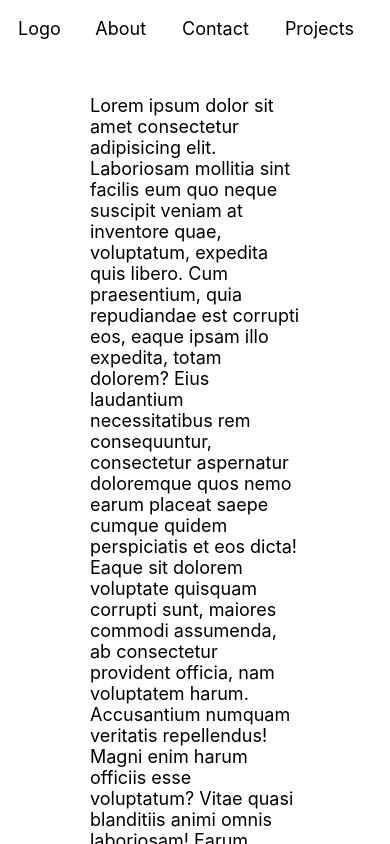
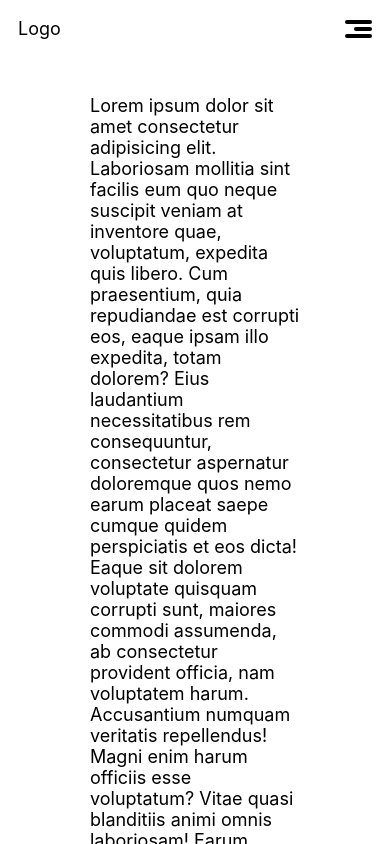
Before and after one commit to DYSLEVIUM/DYSLEVIUM, a Next.js app: page / in a window 390 px wide. Shown: the top 844 px of the page. Built offline with nearby package versions, Linux system fonts and the light colour scheme.

Commit message:
made sidebar responsive

```diff
--- a/components/Navbar/Navbar.module.scss
+++ b/components/Navbar/Navbar.module.scss
@@ -1,28 +1,155 @@
+@import '../../styles/variables';
+
 .navContainer {
   position: fixed;
 
   display: flex;
   flex-direction: row;
   justify-content: space-between;
+  align-items: center;
 
   padding: 1rem;
 
   width: 100%;
 
-  backdrop-filter: blur(15px);
+  .hamburgerMenuContainer {
+    position: fixed;
+    right: 1rem;
+    display: flex;
+    justify-content: flex-start;
+    transform: rotate(180deg);
+    align-items: center;
+    z-index: 1;
+
+    width: 1.5rem;
+    height: 1rem;
+
+    cursor: pointer;
+
+    .hamburgerMenu {
+      display: none;
+
+      @media (max-width: $mobileSize) {
+        display: block;
+        width: 65%;
+        height: 20%;
+
+        background-color: black;
+        border-radius: 1000px;
+
+        &::before,
+        &::after {
+          content: '';
+          position: absolute;
+          width: 100%;
+          height: 20%;
+
+          background-color: black;
+          border-radius: 1000px;
+        }
+
+        &::before {
+          bottom: 0;
+        }
+
+        &::after {
+          top: 0;
+        }
+      }
+    }
+
+    .close {
+      display: none;
+
+      @media (max-width: $mobileSize) {
+        display: block;
+        width: 65%;
+        height: 20%;
+        background-color: transparent;
+
+        border-radius: 1000px;
+
+        &::before,
+        &::after {
+          content: '';
+          position: absolute;
+          width: 100%;
+          height: 20%;
+
+          background-color: black;
+          border-radius: 1000px;
+          transition: all 0.25s ease-in-out;
+        }
+
+        &::before {
+          bottom: 0;
+          transform-origin: 100% 100%;
+          transform: rotateZ(30deg);
+        }
+
+        &::after {
+          top: 0;
+          transform-origin: 100% 0%;
+          transform: rotateZ(-30deg);
+        }
+      }
+    }
+  }
+
+  .blurContainer {
+    display: none;
+
+    @media (max-width: $mobileSize) {
+      position: fixed;
+      display: block;
+      top: 0;
+      left: 0;
+      width: 100vw;
+      height: 100vh;
+
+      transition: all 0.25s ease-in-out;
+    }
+  }
 
   .listContainer {
     .list {
       display: flex;
       flex-direction: row;
       justify-content: space-between;
+      align-items: center;
 
       list-style: none;
       .listItem {
-        a {
-          margin: 0 1rem;
+        margin-left: 2rem;
+      }
+    }
+
+    @media (max-width: $mobileSize) {
+      position: fixed;
+      top: 0;
+      left: 0;
+      height: 100vh;
+      width: 100vw;
+      display: flex;
+      flex-direction: column;
+      align-items: flex-end;
+      transform: translateX(100%);
+      .list {
+        z-index: 2;
+        background-color: rgba(0, 255, 0, 0.3);
+        position: relative;
+        display: flex;
+        flex-direction: column;
+        justify-content: center;
+        height: 100%;
+        width: 50%;
+
+        .listItem {
+          padding: 0 3rem;
+          margin: 1rem 0;
         }
       }
+      transition: all 0.25s ease-in-out;
     }
   }
 }
--- a/components/Navbar/index.tsx
+++ b/components/Navbar/index.tsx
@@ -3,6 +3,8 @@ import Link from 'next/link';
 import styles from './Navbar.module.scss';
 
 export default function Navbar() {
+  const [showMenu, setshowMenu] = useState(false);
+
   return (
     <nav className={styles.navContainer}>
       <div>
@@ -11,8 +13,39 @@ export default function Navbar() {
         </Link>
       </div>
 
-      <div className={styles.listContainer}>
-        <ul className={styles.list}>
+      <div
+        className={styles.hamburgerMenuContainer}
+        onClick={() => {
+          setshowMenu(!showMenu);
+          document.body.style.overflow = 'hidden'; //  disabling scroll when menu is open
+        }}
+      >
+        <div className={showMenu ? styles.close : styles.hamburgerMenu}></div>
+      </div>
+
+      <div
+        className={styles.blurContainer}
+        style={
+          showMenu
+            ? { backdropFilter: 'blur(15px)' }
+            : { backdropFilter: 'blur(0px)' }
+        }
+      ></div>
+
+      <div
+        className={styles.listContainer}
+        style={
+          showMenu
+            ? { transform: 'translateX(0)' }
+            : { transform: 'translateX(100%)' }
+        }
+        onClick={() => setshowMenu(false)} //  closing navbar when the blurred container is clicked
+      >
+        <ul
+          className={styles.list}
+          onClick={(e) => e.stopPropagation()}
+          // stopping propagation of clickHandler to current and other children
+        >
           <li className={styles.listItem}>
             <Link href="/">
               <a>About</a>
--- /dev/null
+++ b/styles/_variables.scss
@@ -0,0 +1 @@
+$mobileSize: 600px;
```
